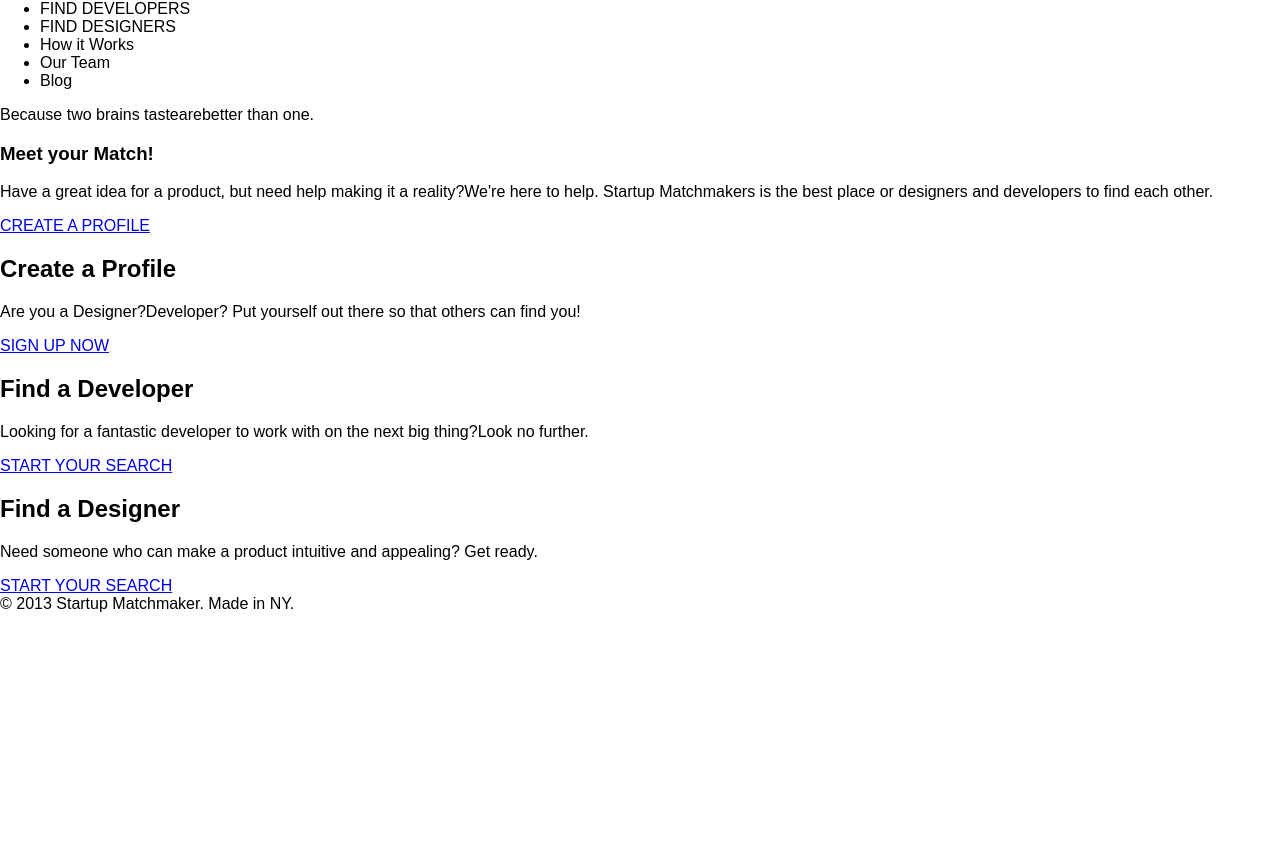
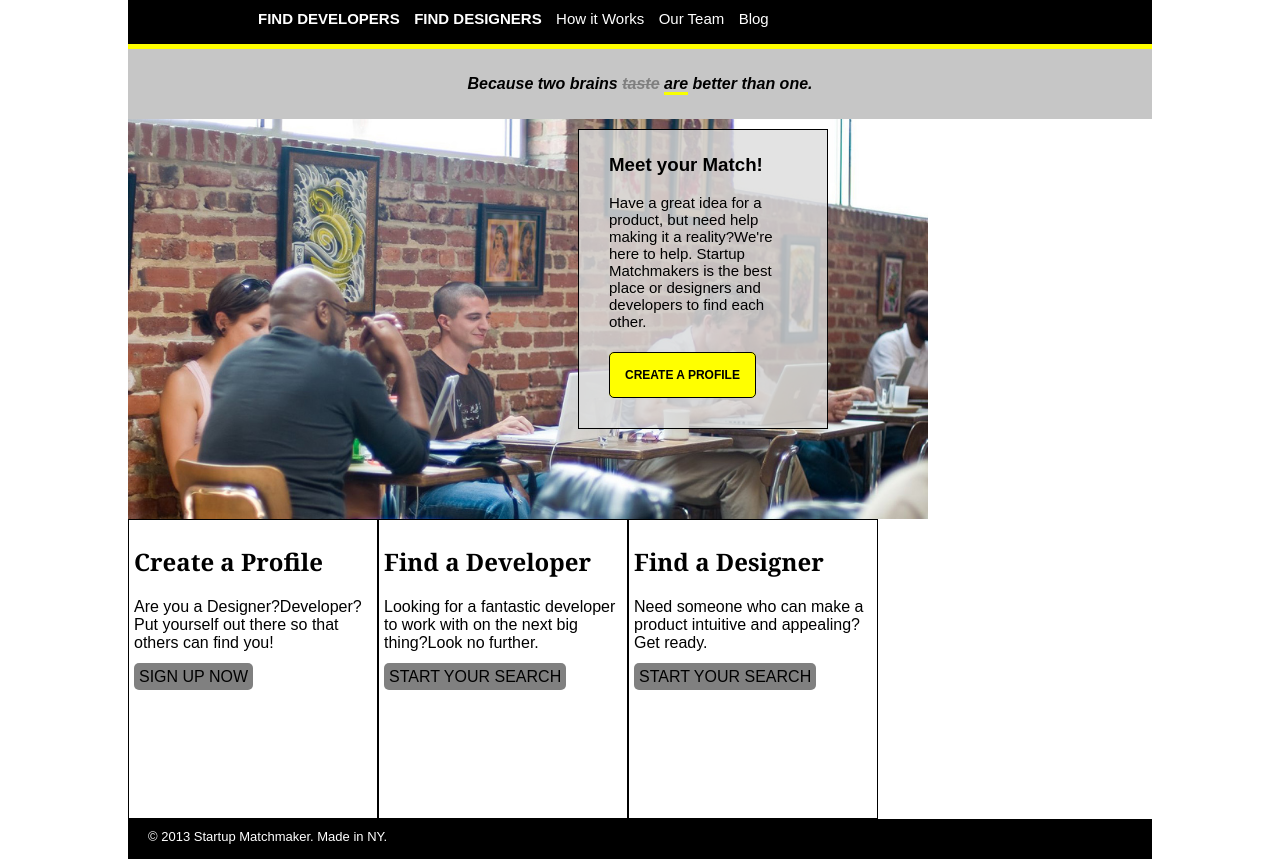
Before and after one commit to PVGupta/week-3-lab, a plain HTML site: page index.html in a window 1280 px wide. Shown: the part 86-945 px from the top of the page. Before the commit the page ends 800 px from the top, so only its background shows below. Drawn offline with Linux system fonts and the light colour scheme.

Commit message:
Updated code

```diff
--- a/css/style.css
+++ b/css/style.css
@@ -1,7 +1,17 @@
+*{
+    box-sizing: border-box;
+}
 
+#container{
+  max-width: 80%;
+  margin: 0 auto;
+}
 
-body{
-  font-family:
+header {
+  background: black;
+  border-bottom: yellow 5px solid;
+  padding-left: 40px;
+  padding-top: 10px;
 }
 
 h1{
@@ -10,10 +20,34 @@ h1{
   font-weight: bold;
 }
 
-li .bold{
-  font-family: 'Oswald';
-  font-weight: bold;
+li{
+  color: white;
+  display: inline;
+  margin-left: auto;
+  font-size: 15px;
+  padding-left: 50px;
+
 }
+
+li + li {
+  padding-left: 10px;
+}
+
+nav{
+  /*position: absolute;
+  right: 50;*/
+}
+
+#slogan{
+  width: 100%;
+  height: 70px;
+  background: #c6c6c6;
+  text-align: center;
+  font-weight: 800;
+  font-style: italic;
+  padding: 10px 20px 50px 20px;
+}
+
 
 .nav {
   font-family: 'Lato';
@@ -21,21 +55,87 @@ li .bold{
 }
 
 
-.images{
-  background: url(../images/coworking.jpg) no-repeat center;
+#image{
+  background: url(../images/coworking.jpg) no-repeat top left;
   background-size: cover;
+  height: 400px;
+  width: 800px;
+  padding: 10px 50px;
+}
+
+#Meet{
+  background-color: rgba(220, 220, 220, 0.8);
+  position: relative;
+  left: 400px;
+  border: 1px solid black;
+  display: block;
+  width: 250px;
+  height: 300px;
+  padding: 5px 30px;
+}
+
+#Meet p{
+  font-size: 15px;
+  padding-bottom: 20px;
+}
+
+#profile{
+  background-color: yellow;
+  font-weight: 800;
+  padding: 15px;
+  font-size: 12px;
+  width: 200px;
+  height: 80px;
+  border: 1px solid black;
 }
 
 .Split{
+  display: inline-block;
+  border: 1px solid black;
+  width: 250px;
+  height: 300px;
+  padding: 5px;
 
 }
 
+.Split .p{
+  font-family: 'Lato';
+}
+
+a{
+  border-radius: 5px;
+  text-decoration: none;
+  background: grey;
+  color: black;
+  padding: 5px;
+  font-style: bold;
+}
+
+footer{
+  background: black;
+  color: white;
+  width: 100%;
+  height: 40px;
+  display: block;
+  padding: 10px 20px;
+  font-size: 13px;
+}
+
 /*font styles*/
+.bold{
+  font-weight: bold;
+}
+
 .strikethrough{
-  font-style: strikethrough;
+  text-decoration: line-through;
+  color: grey;
 }
 
 .underline {
-  font-style: underline;
-  color: #f8ff00;
+  border-bottom:3px solid #f8ff00;
+  /*color: #f8ff00;*/
 }
+
+h2{
+  font-family: Georgia;
+}
--- a/index.html
+++ b/index.html
@@ -8,6 +8,7 @@
 		<title>Blank Template</title>
 		<link rel="stylesheet" href="css/normalize.css" media="screen" title="no title" charset="utf-8">
 		<link rel="stylesheet" href="css/style.css" media="screen" title="no title" charset="utf-8">
+		<link href='https://fonts.googleapis.com/css?family=Lato:400,900|Oswald' rel='stylesheet' type='text/css'>
 
 		<!-- external CSS link -->
 
@@ -18,8 +19,8 @@
 				<h1>Startup Matchmaker</h1>
 				<nav>
 					<ul>
-						<li>FIND DEVELOPERS</li>
-						<li>FIND DESIGNERS</li>
+						<li class="bold">FIND DEVELOPERS</li>
+						<li class="bold">FIND DESIGNERS</li>
 						<li>How it Works</li>
 						<li> Our Team</li>
 						<li>Blog</li>
@@ -29,7 +30,7 @@
 			<main>
 				<section id="slogan">
 					<p>
-Because two brains <span class="taste">taste</span><span class="are">are</span>better than one.
+Because two brains <span class="strikethrough">taste</span> <span class="underline">are</span> better than one.
 					</p>
 				</section>
 				<section id="image">
@@ -39,7 +40,7 @@ Because two brains <span class="taste">taste</span><span class="are">are</span>b
 						<p>
 							Have a great idea for a product, but need help making it a reality?We're here to help. Startup Matchmakers is the best place or designers and developers to find each other.
 						</p>
-						<a href="#">CREATE A PROFILE</a>
+						<a href="#" id="profile">CREATE A PROFILE</a>
 					</div>
 				</section>
 				<!-- Box 1 -->
@@ -49,17 +50,17 @@ Because two brains <span class="taste">taste</span><span class="are">are</span>b
 						Are you a Designer?Developer? Put yourself out there so that others can find you!
 					</p>
 					<a href="#">SIGN UP NOW</a>
-				</section>
-				<!-- Box 2 -->
-				<section class="Split">
+			</section><!--
+			--><!-- Box 2 --><!--
+		--><section class="Split">
 					<h2>Find a Developer</h2>
 					<p>
 						Looking for a fantastic developer to work with on the next big thing?Look no further.
 					</p>
 					<a href="#">START YOUR SEARCH</a>
-				</section>
-				<!-- box 3 -->
-				<section class="Split">
+				</section><!--
+				--><!-- box 3 --><!--
+				--><section class="Split">
 					<h2>Find a Designer</h2>
 					<p>
 						Need someone who can make a product intuitive and appealing? Get ready.
@@ -73,4 +74,6 @@ Because two brains <span class="taste">taste</span><span class="are">are</span>b
 			</footer>
 		</div><!-- #container -->
 	</body>
+
+	<script src="http://localhost:64746/livereload.js" charset="utf-8"></script>
 </html>
```
